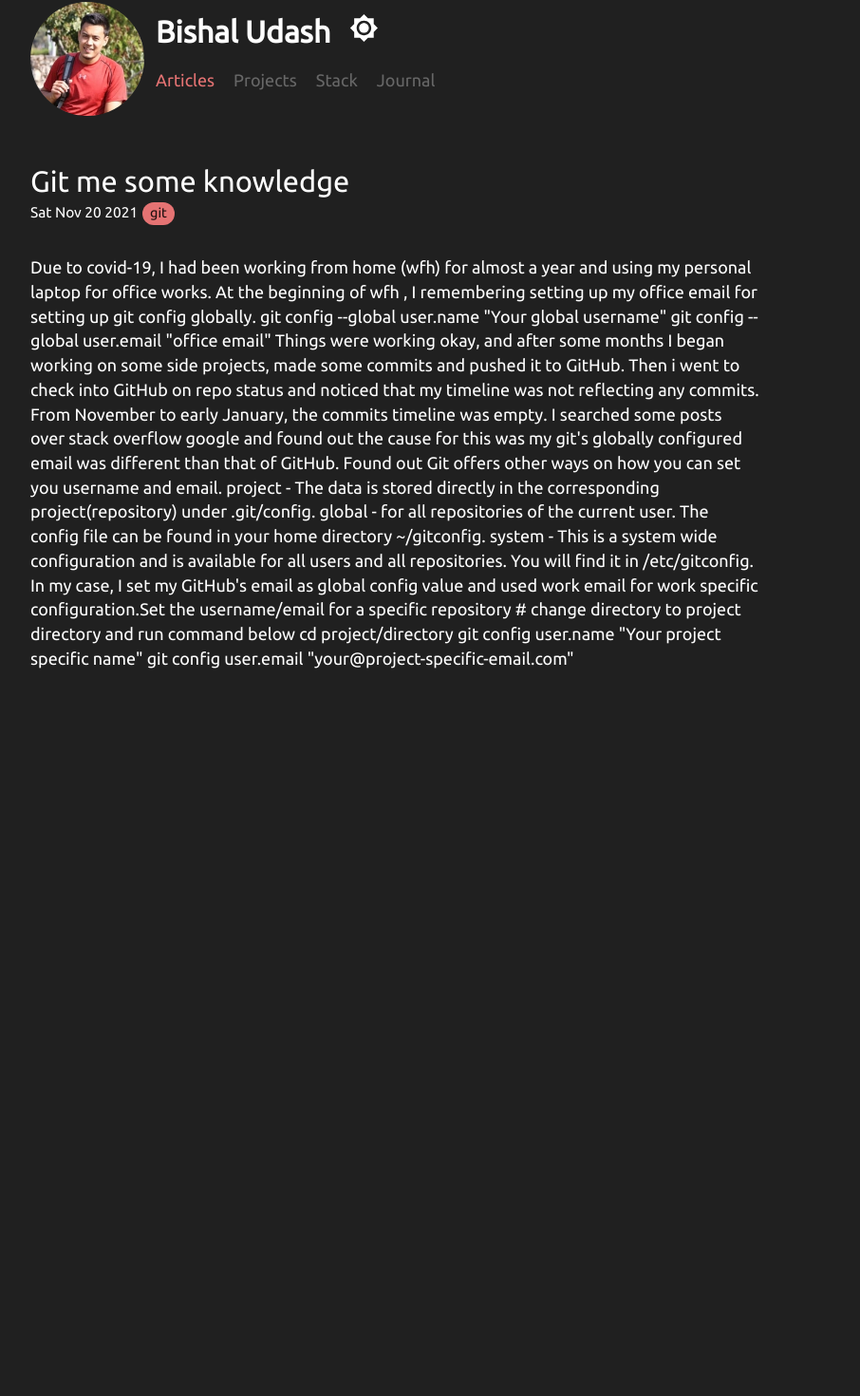
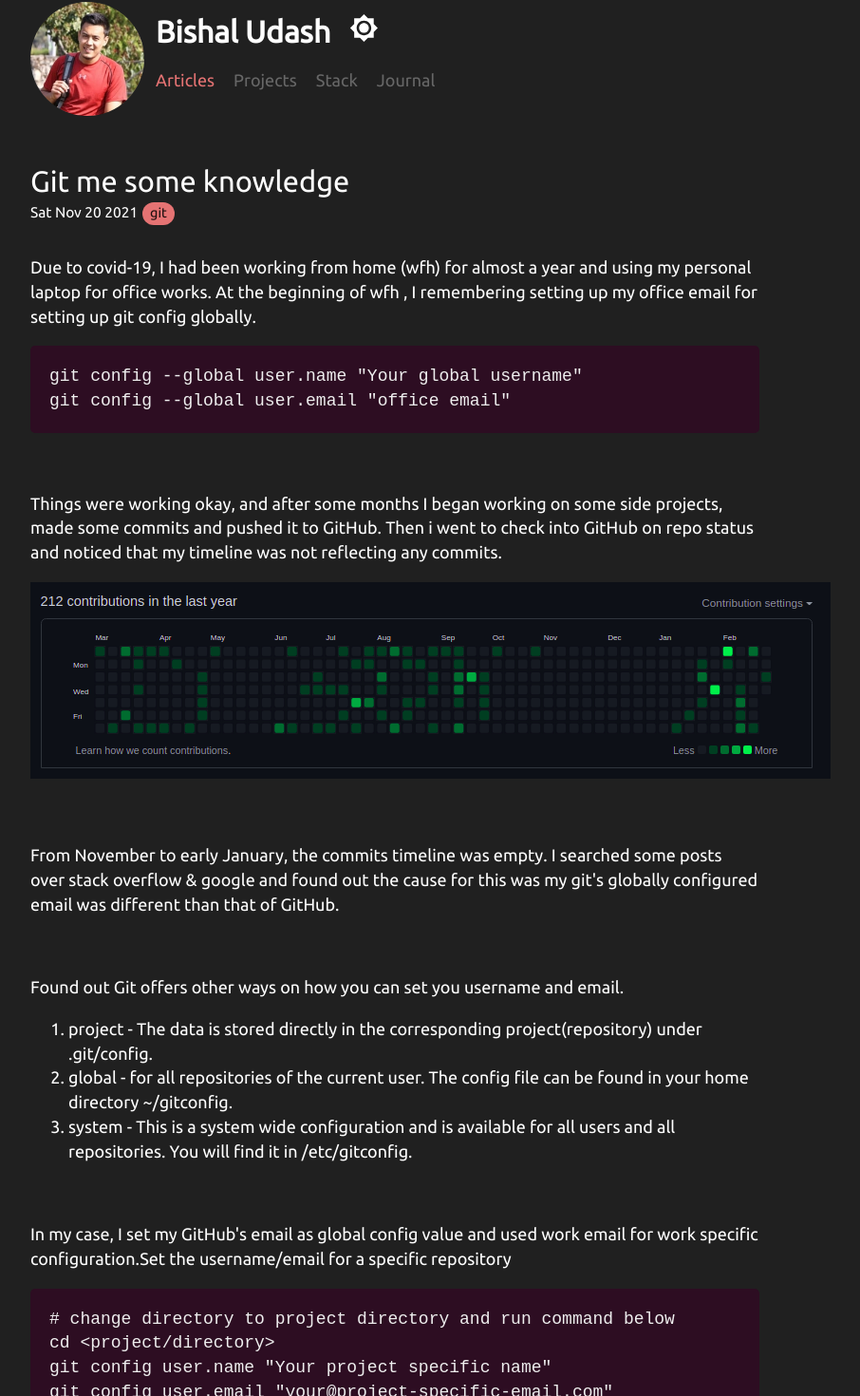
Before and after one commit to bishaludas/bishaludas.github.io, a React (Create React App) app: page /articles/git_me_some_knowledge_2 in a window 1280 px wide. Shown: the part 62-1532 px from the top of the page at 95% size, without its empty margins (224-1130 px from the left). Before the commit the page ends 839 px from the top, so only its background shows below. Built offline with nearby package versions, Linux system fonts and the light colour scheme.

Commit message:
articles update

```diff
--- a/src/components/Articles/posts/GitMeSomeKnowledge.js
+++ b/src/components/Articles/posts/GitMeSomeKnowledge.js
@@ -2,6 +2,7 @@ import React, { Fragment } from "react";
 import Typography from "@material-ui/core/Typography";
 import Chip from "@material-ui/core/Chip";
 import { makeStyles } from "@material-ui/core/styles";
+import GitMeSomeKnowledge1 from "./images/GitMeSomeKnowledge1.png";
 
 const GitMeSomeKnowledge = () => {
   let tags = ["git"];
@@ -37,31 +38,74 @@ const GitMeSomeKnowledge = () => {
 
       {/*content*/}
       <article>
-        <Typography variant="body2" component="div" gutterBottom>
+        <p>
           Due to covid-19, I had been working from home (wfh) for almost a year
           and using my personal laptop for office works. At the beginning of wfh
           , I remembering setting up my office email for setting up git config
-          globally. git config --global user.name "Your global username" git
-          config --global user.email "office email" Things were working okay,
-          and after some months I began working on some side projects, made some
-          commits and pushed it to GitHub. Then i went to check into GitHub on
-          repo status and noticed that my timeline was not reflecting any
-          commits. From November to early January, the commits timeline was
-          empty. I searched some posts over stack overflow google and found out
-          the cause for this was my git's globally configured email was
-          different than that of GitHub. Found out Git offers other ways on how
-          you can set you username and email. project - The data is stored
-          directly in the corresponding project(repository) under .git/config.
-          global - for all repositories of the current user. The config file can
-          be found in your home directory ~/gitconfig. system - This is a system
-          wide configuration and is available for all users and all
-          repositories. You will find it in /etc/gitconfig. In my case, I set my
-          GitHub's email as global config value and used work email for work
-          specific configuration.Set the username/email for a specific
-          repository # change directory to project directory and run command
-          below cd project/directory git config user.name "Your project specific
-          name" git config user.email "your@project-specific-email.com"
-        </Typography>
+          globally.
+        </p>
+
+        <pre class="ql-syntax" spellcheck="false">
+          git config --global user.name "Your global username" <br />
+          git config --global user.email "office email"
+        </pre>
+        <p>
+          <br />
+        </p>
+        <p>
+          Things were working okay, and after some months I began working on
+          some side projects, made some commits and pushed it to GitHub. Then i
+          went to check into GitHub on repo status and noticed that my timeline
+          was not reflecting any commits.
+        </p>
+        <p>
+          <img src={GitMeSomeKnowledge1} alt="Github" />
+        </p>
+        <p></p>
+        <p>
+          <br />
+        </p>
+        <p>
+          From November to early January, the commits timeline was empty. I
+          searched some posts over stack overflow &amp; google and found out the
+          cause for this was my git's globally configured email was different
+          than that of GitHub.
+        </p>
+        <p>
+          <br />
+        </p>
+        <p>
+          Found out Git offers other ways on how you can set you username and
+          email.
+        </p>
+        <ol>
+          <li>
+            project - The data is stored directly in the corresponding
+            project(repository) under .git/config.
+          </li>
+          <li>
+            global - for all repositories of the current user. The config file
+            can be found in your home directory ~/gitconfig.
+          </li>
+          <li>
+            system - This is a system wide configuration and is available for
+            all users and all repositories. You will find it in /etc/gitconfig.
+          </li>
+        </ol>
+        <p>
+          <br />
+        </p>
+        <p>
+          In my case, I set my GitHub's email as global config value and used
+          work email for work specific configuration.Set the username/email for
+          a specific repository
+        </p>
+        <pre class="ql-syntax" spellcheck="false">
+          # change directory to project directory and run command below <br />
+          cd &lt;project/directory&gt; <br />
+          git config user.name "Your project specific name" <br />
+          git config user.email "your@project-specific-email.com"
+        </pre>
       </article>
     </Fragment>
   );
```
Also changed, not shown: src/components/Articles/posts/images/GitMeSomeKnowledge1.png (added).
